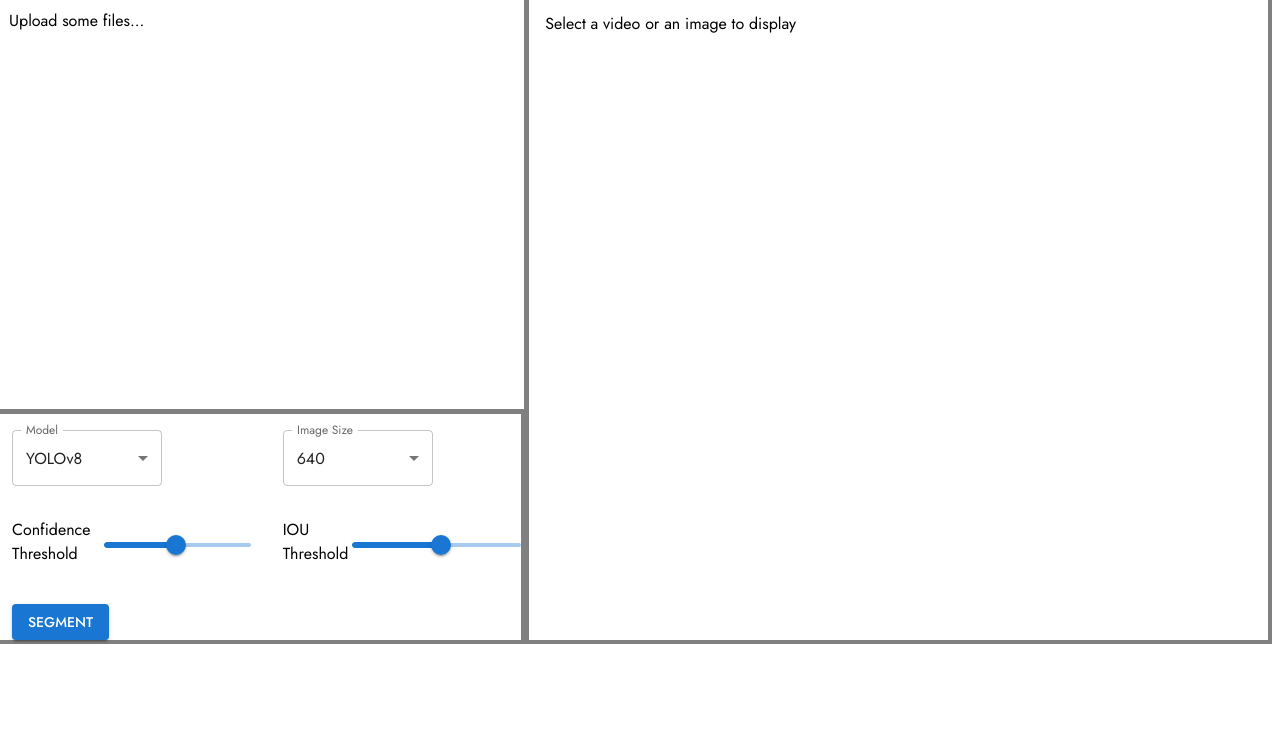
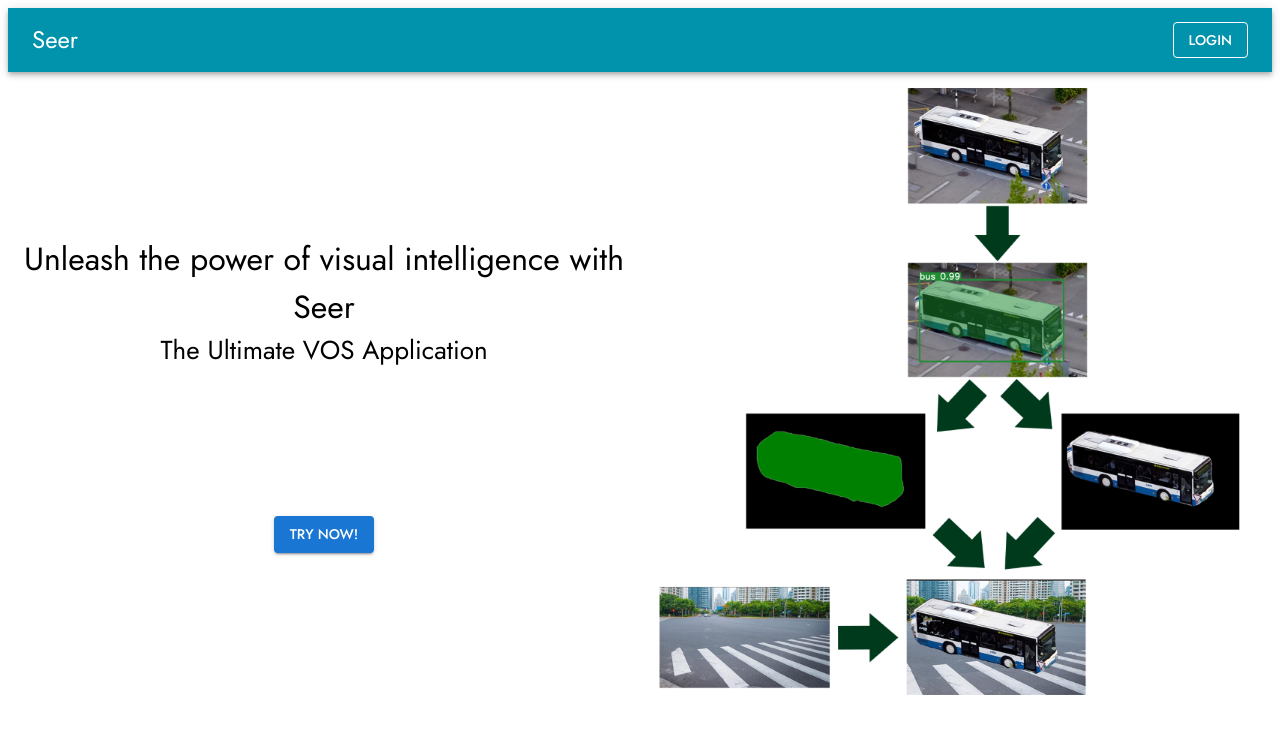
Before and after one commit to RaahimSiddiqi/VOS, a React (Vite) app in the folder View/: page / in a window 1280 px wide. Shown: the top 734 px of the page. Built offline with nearby package versions, Linux system fonts and the light colour scheme.

Commit message:
Added Navigation, Routes, Homepage, and Header components

```diff
--- a/View/package.json
+++ b/View/package.json
@@ -16,7 +16,8 @@
     "@mui/types": "^7.2.4",
     "react": "^18.2.0",
     "react-dom": "^18.2.0",
-    "react-dropzone": "^14.2.3"
+    "react-dropzone": "^14.2.3",
+    "react-router-dom": "^6.10.0"
   },
   "devDependencies": {
     "@types/react": "^18.0.28",
--- a/View/src/App.tsx
+++ b/View/src/App.tsx
@@ -1,13 +1,13 @@
 // import './index.css'
 import { Editor } from './components'
-
+import Main from './components/Main';
 import { ThemeProvider } from '@mui/material';
 import theme from './theme';
 
 function App() {
   return (
     <ThemeProvider theme={theme}>
-      <Editor/>
+      <Main />
     </ThemeProvider>
   )
 }
--- a/View/src/components/Editor/index.tsx
+++ b/View/src/components/Editor/index.tsx
@@ -26,7 +26,7 @@ function Editor() {
     }
   }
   return (
-    <Grid container spacing={2}>
+    <Grid container spacing={2} marginTop={0} marginLeft={0} width="100%">
       <Grid container spacing={2} item xs = {12} md={5}>
         <Grid item xs = {12} style = {{borderColor: 'gray', borderWidth: 1, borderStyle: "solid"}}>
           <FileManager config={config} files={files} setfiles={setfiles}/>
--- /dev/null
+++ b/View/src/components/Header/index.tsx
@@ -0,0 +1,14 @@
+import {AppBar, Toolbar, Typography, Button } from '@mui/material';
+
+const Header = () => {
+    return (
+        <AppBar position='static' sx={{m: 0, bgcolor:'#0093AB'}}>
+            <Toolbar>
+                <Typography variant="h5" component='div' sx={{flexGrow:1}}>Seer</Typography>
+                <Button variant="outlined" color="inherit" >Login</Button>
+            </Toolbar>
+        </AppBar>
+     );
+}
+
+export default Header;
--- /dev/null
+++ b/View/src/components/Home/index.tsx
@@ -0,0 +1,28 @@
+import { Box, Grid, Typography, Button} from "@mui/material";
+import bus_pipeline_graphic from '../../assets/bus_pipeline_graphic.png';
+import { useNavigate } from "react-router-dom"
+
+const Home = () => {
+    const navigate = useNavigate();
+
+    return (
+        <Grid container paddingTop={2}>
+            <Grid container >
+                <Grid item xs={12} md={6} style={{ display: "flex", flexDirection:"column", justifyContent: "flex-end" }}>
+                    <Box sx={{margin:"auto"}}>
+                        <Typography m = {0} align="center" fontSize={32}>Unleash the power of visual intelligence with Seer</Typography>
+                        <Typography align="center" fontSize={26}>The Ultimate VOS Application</Typography>
+                    </Box>
+                    <Box sx={{marginBottom:"auto", marginRight:"auto", marginLeft:"auto"}}>
+                        <Button variant="contained" onClick={() => navigate("/editor")}>Try Now!</Button>
+                    </Box>
+                </Grid>
+                <Grid item xs={12} md={6}>
+                    <img src={bus_pipeline_graphic}></img>
+                </Grid>
+            </Grid>
+        </Grid>
+     );
+}
+
+export default Home;
--- /dev/null
+++ b/View/src/components/Main/index.tsx
@@ -0,0 +1,22 @@
+import { BrowserRouter as Router, Routes, Route, Navigate} from 'react-router-dom';
+import { Component } from "react";
+import Header from '../Header';
+import Editor from '../Editor';
+import Home from '../Home';
+
+const Main = () => {
+    return (
+        <Router>
+            <Header/>
+            <Routes>
+                <Route path='/' element={<Home />}/>
+                <Route path='/editor' element={<Editor />}  />
+                <Route path= "*" element={<Navigate to ="/" />}/>
+            </Routes>
+        </Router>
+     );
+}
+
+
+
+export default Main;
--- a/View/src/components/index.ts
+++ b/View/src/components/index.ts
@@ -1,4 +1,6 @@
 export {default as FileManager} from './FileManager';
 export {default as Player} from './Player';
 export {default as Controller} from './Controller';
-export {default as Editor} from './Editor'
+export {default as Editor} from './Editor';
+export {default as Header} from './Header';
+export {default as Main} from './Main';
```
Also changed, not shown: View/src/assets/bus_pipeline_graphic.png (added), 1 other file (tests, documents, lock files or other folders).
